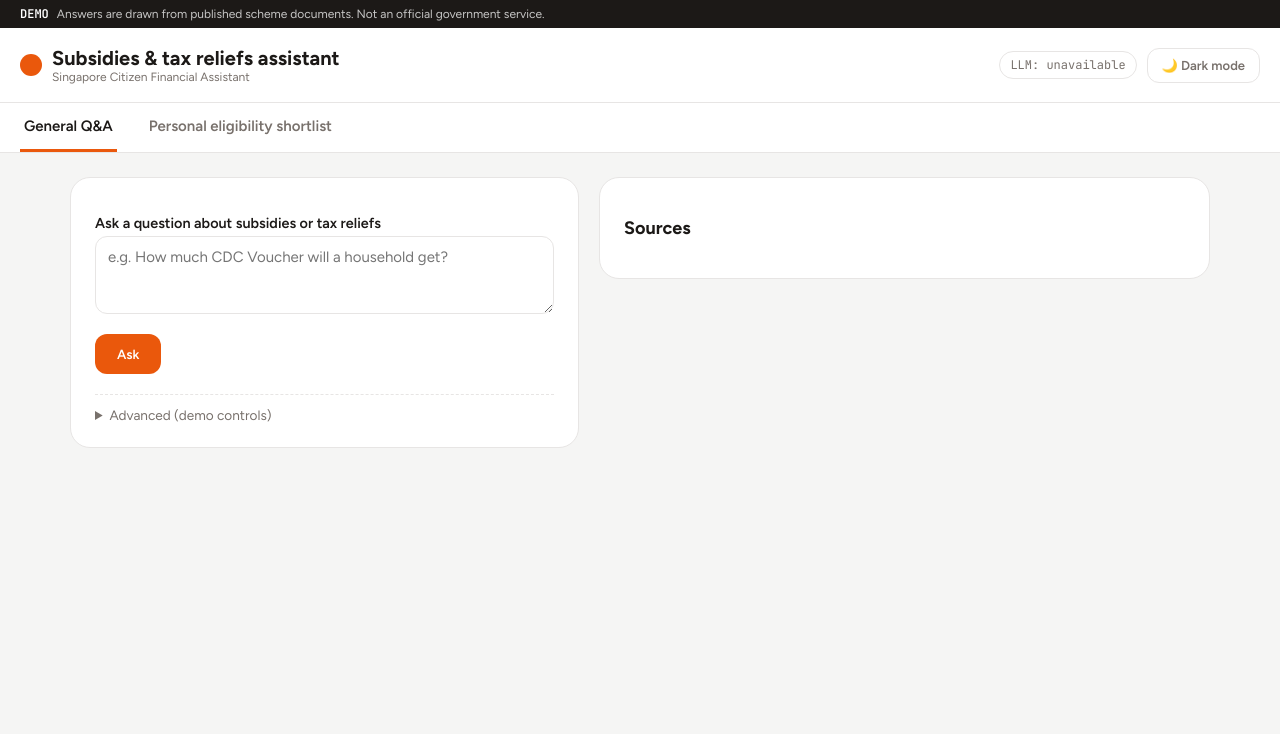
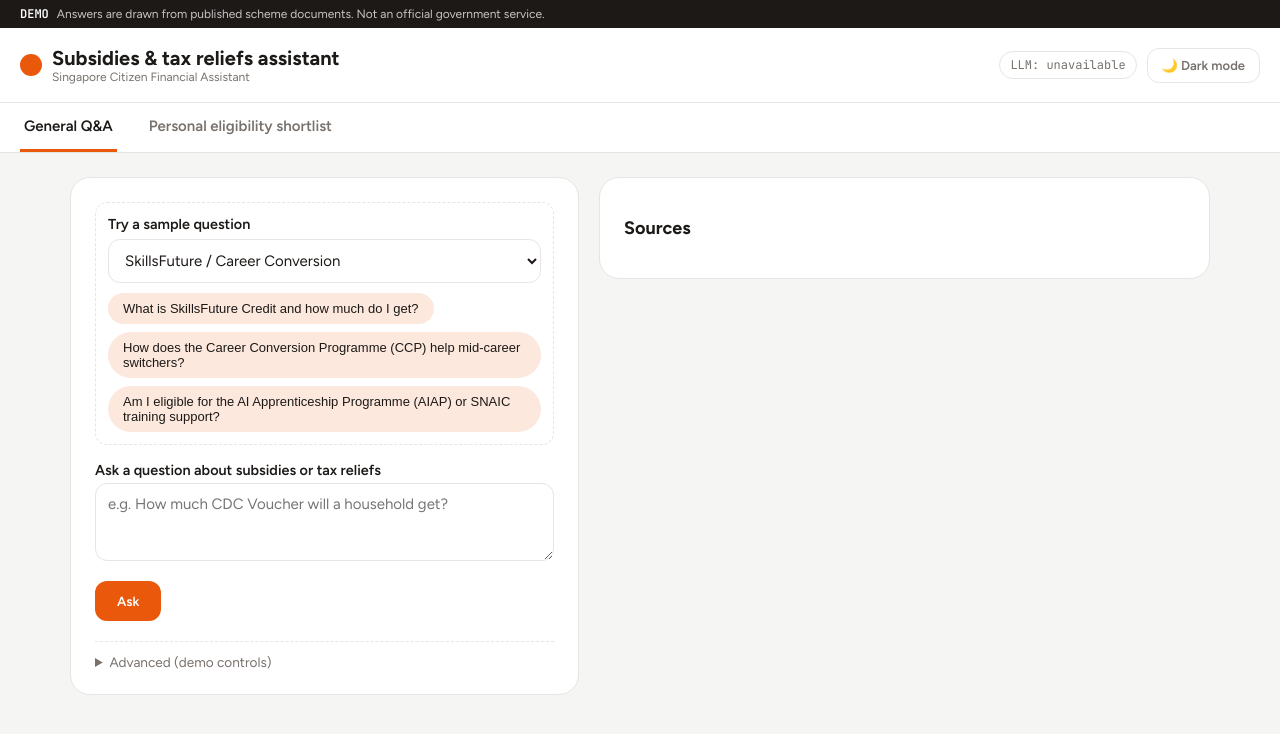
Before and after one commit to hm-base/sg-citizen-financial-assistant, a plain HTML site: page frontend/index.html in a window 1280 px wide. Drawn offline with Linux system fonts and the light colour scheme; no server answers.

Commit message:
feat: add clickable sample FAQ questions to the General Q&A panel
12 topics x 3 starter questions (SkillsFuture/CCP, Baby Bonus, GST Voucher,
CDC Vouchers, CHAS, Silver Support, ComCare, Workfare, HDB grants,
MediSave/MediShield, CPF top-up/MRSS, Home Caregiving Grant) covering the
team's assigned scheme areas. Clicking a question fills the textarea and
asks immediately via the existing submitQuery path -- no backend changes.
Topics whose source documents aren't ingested yet will correctly abstain.

```diff
--- a/frontend/app.js
+++ b/frontend/app.js
@@ -40,6 +40,102 @@
     profilePanel.classList.toggle("hidden", state.mode !== "profile");
   });
 });
+
+// Curated per-topic FAQ starters for the demo. Purely a UI convenience — each
+// button just fills the question box and asks like any manually typed
+// question; topics whose source documents haven't been ingested yet will
+// correctly abstain rather than hallucinate.
+const SAMPLE_QUESTIONS = {
+  "SkillsFuture / Career Conversion": [
+    "What is SkillsFuture Credit and how much do I get?",
+    "How does the Career Conversion Programme (CCP) help mid-career switchers?",
+    "Am I eligible for the AI Apprenticeship Programme (AIAP) or SNAIC training support?",
+  ],
+  "Baby Bonus": [
+    "How much cash gift do I get from the Baby Bonus Scheme for my first child?",
+    "What is the Child Development Account (CDA) first step grant?",
+    "How does government co-matching work for the Baby Bonus CDA?",
+  ],
+  "GST Voucher": [
+    "How much GST Voucher Cash will I receive this year?",
+    "What is GST Voucher U-Save and how is it credited to my utilities bill?",
+    "Who qualifies for GST Voucher MediSave top-ups?",
+  ],
+  "CDC Vouchers": [
+    "How much CDC Voucher will my household receive?",
+    "Where can I spend my CDC Vouchers?",
+    "When do CDC Vouchers expire?",
+  ],
+  "CHAS": [
+    "What is CHAS and what card tier am I eligible for?",
+    "How much subsidy does CHAS Blue give for chronic condition treatment?",
+    "Can Merdeka Generation seniors use CHAS subsidies at GP clinics?",
+  ],
+  "Silver Support Scheme": [
+    "Am I eligible for the Silver Support Scheme?",
+    "How much quarterly payout does Silver Support give?",
+    "How is Silver Support eligibility determined?",
+  ],
+  "ComCare": [
+    "What is the monthly cash assistance rate for ComCare Long-Term Assistance?",
+    "What is ComCare Short-to-Medium Term Assistance (SMTA) for?",
+    "How do I apply for ComCare financial assistance?",
+  ],
+  "Workfare Income Supplement": [
+    "How much can I receive from Workfare Income Supplement (WIS) per year?",
+    "Am I eligible for Workfare Income Supplement as a self-employed person?",
+    "How is the WIS payout split between cash and CPF?",
+  ],
+  "HDB Grants": [
+    "How much is the Enhanced CPF Housing Grant for a resale flat?",
+    "What HDB grants can first-timer families get?",
+    "Am I eligible for the Proximity Housing Grant?",
+  ],
+  "MediSave / MediShield Life": [
+    "What does MediShield Life cover?",
+    "How much can I withdraw from MediSave for hospitalisation bills?",
+    "What is the MediShield Life premium subsidy for lower-income Singaporeans?",
+  ],
+  "CPF Top-Up / Matched Retirement Savings": [
+    "How does the Matched Retirement Savings Scheme (MRSS) government matching work?",
+    "What are the tax relief benefits of topping up my CPF Retirement Account?",
+    "Who is eligible for the Matched Retirement Savings Scheme?",
+  ],
+  "Home Caregiving Grant": [
+    "How much is the Home Caregiving Grant (HCG) per month?",
+    "Who qualifies for the Home Caregiving Grant?",
+    "Can I use the Home Caregiving Grant together with the Foreign Domestic Worker Levy concession?",
+  ],
+};
+
+const sampleTopicSelect = document.getElementById("sample-topic-select");
+const sampleQuestionButtons = document.getElementById("sample-question-buttons");
+const questionInput = document.getElementById("question-input");
+const askButton = document.getElementById("ask-button");
+
+function renderSampleQuestions(topic) {
+  sampleQuestionButtons.innerHTML = "";
+  (SAMPLE_QUESTIONS[topic] || []).forEach((question) => {
+    const button = document.createElement("button");
+    button.type = "button";
+    button.className = "sample-question-btn";
+    button.textContent = question;
+    button.addEventListener("click", () => {
+      questionInput.value = question;
+      submitQuery(askButton, "Asking...", "/api/query", { question, ...readControls() });
+    });
+    sampleQuestionButtons.appendChild(button);
+  });
+}
+
+Object.keys(SAMPLE_QUESTIONS).forEach((topic) => {
+  const option = document.createElement("option");
+  option.value = topic;
+  option.textContent = topic;
+  sampleTopicSelect.appendChild(option);
+});
+sampleTopicSelect.addEventListener("change", () => renderSampleQuestions(sampleTopicSelect.value));
+renderSampleQuestions(sampleTopicSelect.value);
 
 const topKInput = document.getElementById("control-top-k");
 const thresholdInput = document.getElementById("control-threshold");
--- a/frontend/index.html
+++ b/frontend/index.html
@@ -34,6 +34,12 @@
   <main class="layout">
     <section class="input-panel">
       <div id="general-panel" class="mode-panel">
+        <div class="sample-questions">
+          <label for="sample-topic-select">Try a sample question</label>
+          <select id="sample-topic-select"></select>
+          <div id="sample-question-buttons" class="sample-question-buttons"></div>
+        </div>
+
         <label for="question-input">Ask a question about subsidies or tax reliefs</label>
         <textarea id="question-input" rows="3" placeholder="e.g. How much CDC Voucher will a household get?"></textarea>
         <button id="ask-button" class="primary-btn">Ask</button>
--- a/frontend/style.css
+++ b/frontend/style.css
@@ -319,6 +319,39 @@
   padding: 0.5rem 0.75rem;
 }
 
+.sample-questions {
+  border: 1px dashed var(--color-border);
+  border-radius: var(--radius-sm);
+  padding: 12px;
+  margin-bottom: 1rem;
+}
+
+.sample-questions label {
+  margin: 0 0 0.4rem;
+}
+
+.sample-question-buttons {
+  display: flex;
+  flex-wrap: wrap;
+  gap: 8px;
+  margin-top: 0.6rem;
+}
+
+.sample-question-btn {
+  background: var(--color-primary-soft);
+  color: var(--color-text);
+  border: 1px solid transparent;
+  border-radius: var(--radius-pill);
+  font-size: 13px;
+  padding: 7px 14px;
+  cursor: pointer;
+  text-align: left;
+}
+
+.sample-question-btn:hover {
+  border-color: var(--color-primary);
+}
+
 .tags label {
   font-weight: 400;
   display: flex;
```
